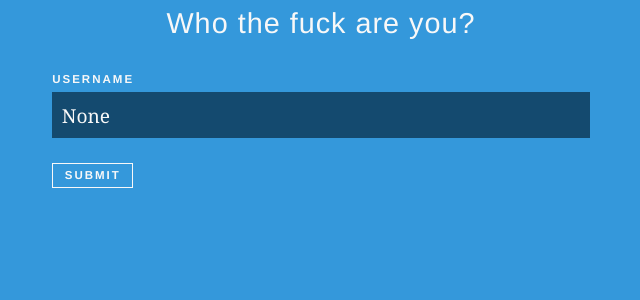
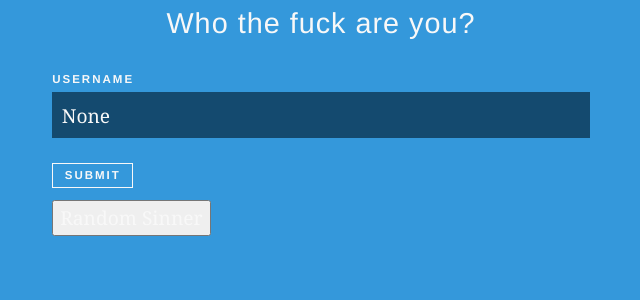
Before and after one commit to anthony-dandrea/swear_jar_bot, a Flask app: page / in a window 1280 px wide. Shown: the part 330-630 px from the top of the page, without its empty margins (319-959 px from the left). Run offline with Flask 2, Linux system fonts and the light colour scheme; some libraries are stand-ins or nearby versions; some web fonts are replaced.

Commit message:
shitty attempt to add a "random" button

```diff
--- a/templates/index.html
+++ b/templates/index.html
@@ -23,6 +23,7 @@
         <input id="my-text-field" name="name" type="text" value="{{user}}">
         {{ form.submit(class='btn')}}
       </form>
+      <button type="submit" formmethod="get" formaction="{{ url_for('redirect_with_random_user') }}">Random Sinner</button>
       {% if user %}
         <h2 class="text-center">
           {{ user }}
```
